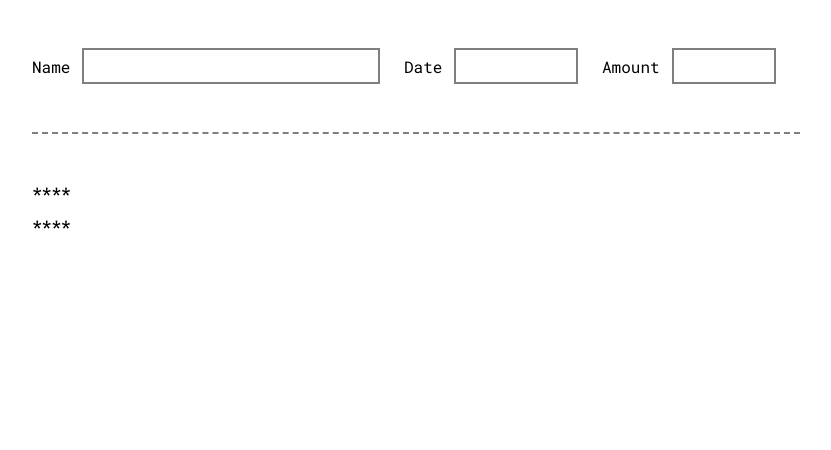
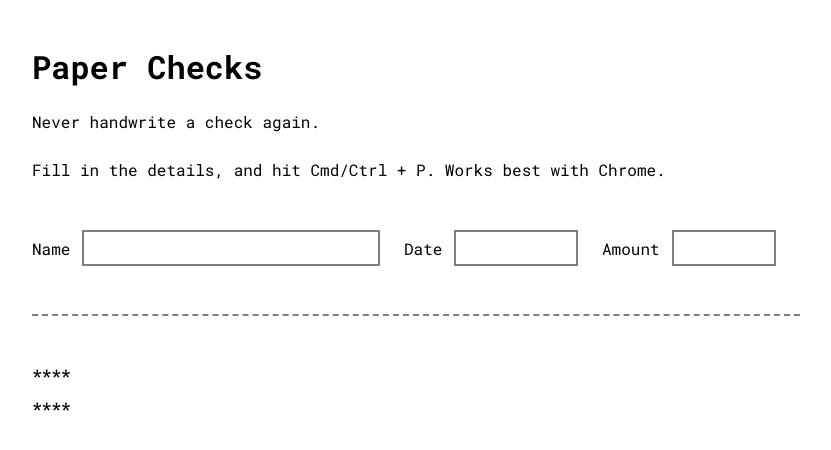
Before and after one commit to kirigamico/paper-checks, a React app: page / in a window 1280 px wide. Shown: the top 450 px of the page, without its empty margins (224-1055 px from the left). Built offline with nearby package versions, Linux system fonts and the light colour scheme.

Commit message:
Add some copy

```diff
--- a/public/index.html
+++ b/public/index.html
@@ -19,7 +19,7 @@
       work correctly both with client-side routing and a non-root public URL.
       Learn how to configure a non-root public URL by running `npm run build`.
     -->
-    <title>React App</title>
+    <title>Paper Checks</title>
   </head>
   <body>
     <noscript>
--- a/src/App.js
+++ b/src/App.js
@@ -56,6 +56,11 @@ class App extends Component {
 
     return (
       <div className="app-block">
+        <div className="copy-block">
+          <h1>Paper Checks</h1>
+          <p>Never handwrite a check again.</p>
+          <p>Fill in the details, and hit Cmd/Ctrl + P. Works best with Chrome.</p>
+        </div>
         <div className="fields-block">
           <TextField label="Name" id="name" onChange={(ev) => this.handleNameChange(ev)} />
           <TextField label="Date" id="date" onChange={(ev) => this.handleDateChange(ev)} />
--- a/src/App.scss
+++ b/src/App.scss
@@ -23,6 +23,16 @@ body {
   font-size: 16px;
 }
 
+@media only screen {
+  h1 {
+    line-height: 1.2;
+  }
+
+  p {
+    line-height: 1.5;
+  }
+}
+
 @media print {
   html,
   body {
@@ -40,6 +50,19 @@ body {
     margin: 0;
     max-width: 100%;
     padding: 0;
+  }
+}
+
+.copy-block {
+  margin-bottom: vr(2);
+
+  h1,
+  p {
+    margin: 0 0 vr(1);
+  }
+
+  @media print {
+    display: none;
   }
 }
 
```
